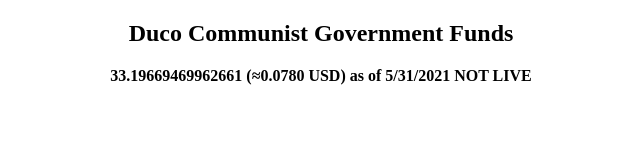
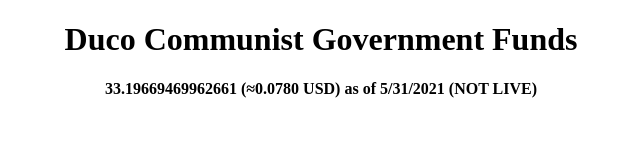
Before and after one commit to KaiserWilhelm23/duco-communist-party, a plain HTML site: page index.html in a window 1280 px wide. Shown: the whole page, without its empty margins (319-959 px from the left). Drawn offline with Linux system fonts and the light colour scheme.

Commit message:
Update index.html

```diff
--- a/index.html
+++ b/index.html
@@ -4,8 +4,9 @@
 <body>
 
 <center>
-	<h2>Duco Communist Government Funds</h2>
-	<b>33.19669469962661  (≈0.0780 USD)  as of 5/31/2021 NOT LIVE</b>
+	<h1>Duco Communist Government Funds</h1>
+	<b>33.19669469962661  (≈0.0780 USD)  </b>
+	<b> as of 5/31/2021 (NOT LIVE) </b>
 
 </center>
 
```
